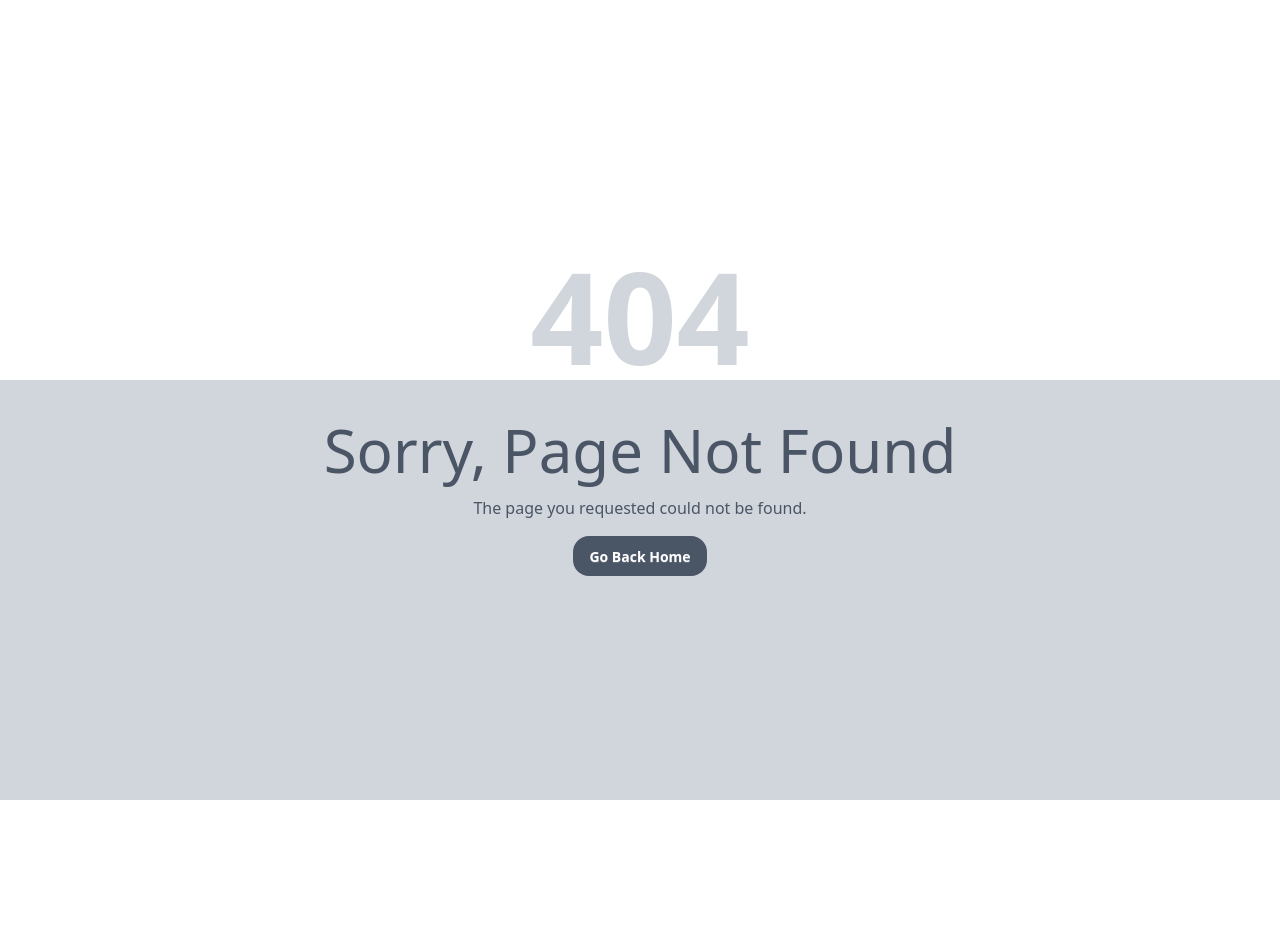
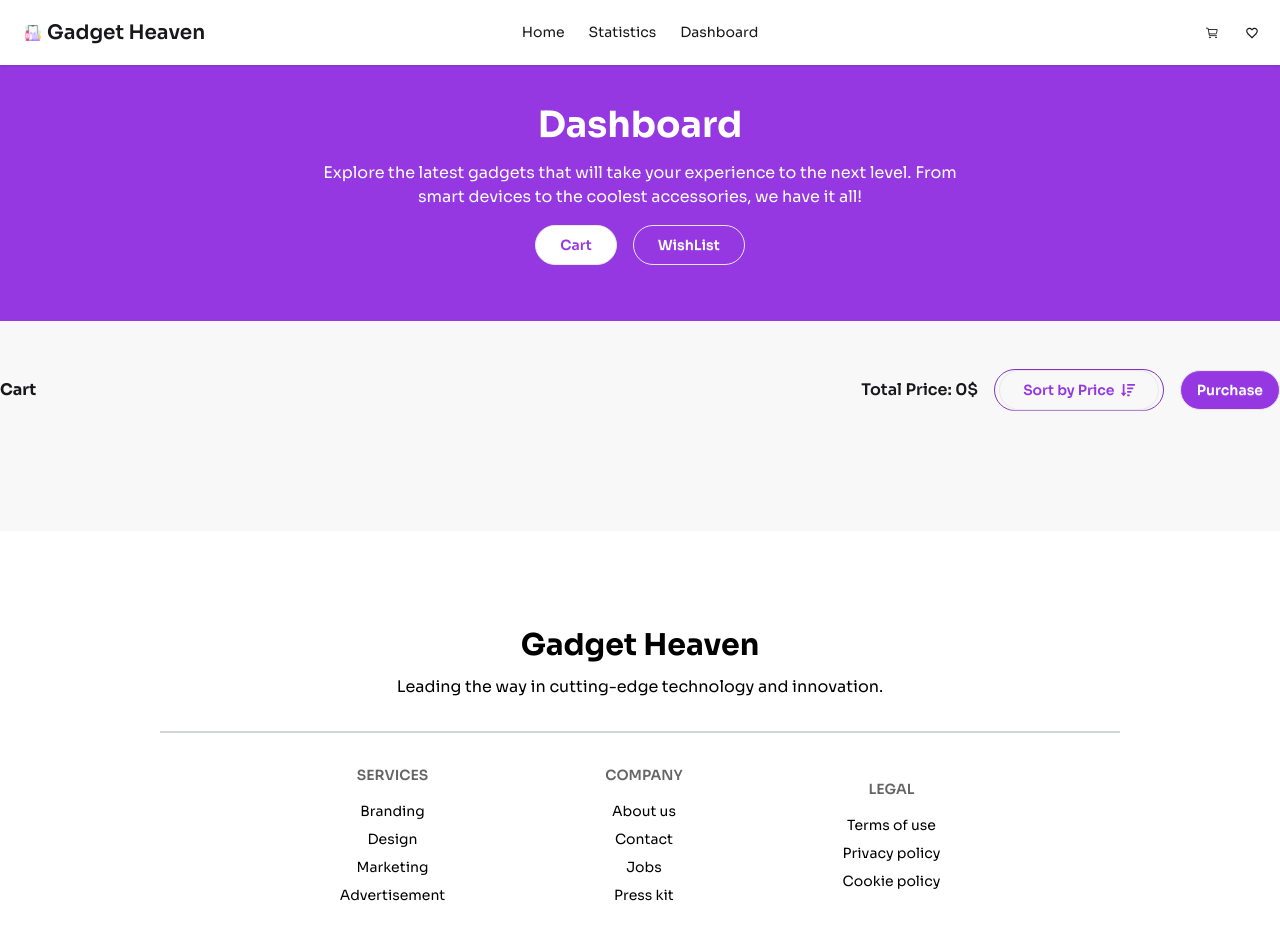
Before and after one commit to programming-hero-web-course-4/b10a8-gadget-heaven-STSumu, a React (Vite) app: page /dashboard in a window 1280 px wide. Before the commit this address had no page. Shown: the top 940 px of the page. Before the commit the page ends 800 px from the top, so only its background shows below. Built offline with nearby package versions, Linux system fonts and the light colour scheme; a web font is replaced by a local one.

Commit message:
added dashboard section

```diff
--- a/package.json
+++ b/package.json
@@ -17,6 +17,7 @@
     "react-dom": "^19.0.0",
     "react-icons": "^5.5.0",
     "react-router-dom": "^7.3.0",
+    "react-tabs": "^6.1.0",
     "sort-by": "^1.2.0",
     "tailwindcss": "^4.0.14"
   },
--- a/src/assets/functions/listChange.js
+++ b/src/assets/functions/listChange.js
@@ -1,29 +1,26 @@
-const addToList=(list,id)=>{
-    const storedList=getList(list);
-    if(list==='wish-list'){
-        if(storedList.includes(id)){
-            console.log("This is already in the wish list.");
-        }
-        else{
-            storedList.push(id);
-            console.log("Added to wish list.");
-        }
-    }
-    else{
-         storedList.push(id);
-         console.log("Added to cart");
-    }
-    const storedListStr=JSON.stringify(storedList);
-    localStorage.setItem(list,storedListStr);
-}
-const getList=(list)=>{
-    const storedListstr=localStorage.getItem(list);
-    if(storedListstr){
-        const storedListArr=JSON.parse(storedListstr);
-        return storedListArr;
-    }
-    else{
-        return [];
-    }
-}
-export {addToList,getList};
+const addToList = (list, id) => {
+  const storedList = getList(list);
+    storedList.push(id);
+    console.log("Added to ",list);
+  const storedListStr = JSON.stringify(storedList);
+  localStorage.setItem(list, storedListStr);
+};
+const removeFromList = (list, id) => {
+  const storedList = getList(list);
+    const newList=storedList.filter((idx)=>idx!==id);
+    console.log("Added to ",list);
+  const storedListStr = JSON.stringify(newList);
+  localStorage.setItem(list, storedListStr);
+};
+
+const getList = (list) => {
+  const storedListstr = localStorage.getItem(list);
+  if (storedListstr) {
+    const storedListArr = JSON.parse(storedListstr);
+    return storedListArr;
+  }
+  else {
+    return [];
+  }
+};
+export { addToList, getList,removeFromList };
--- /dev/null
+++ b/src/components/Dashboard/Dashboard.jsx
@@ -0,0 +1,146 @@
+import React, { useEffect, useState } from "react";
+import { Tab, Tabs, TabList, TabPanel } from "react-tabs";
+import "react-tabs/style/react-tabs.css";
+import { FaSortAmountDown } from "react-icons/fa";
+import { getList, removeFromList } from "../../assets/functions/listChange";
+import { useLoaderData } from "react-router-dom";
+import ListProduct from "../ListProduct/ListProduct";
+
+const Dashboard = () => {
+  const products = useLoaderData();
+  const [cart, setCart] = useState(true);
+  const [sort, setSort] = useState("Price");
+  const [wishList, setWishList] = useState([]);
+  const [cartList, setCartList] = useState([]);
+  const [cartTotal, setCartTotal] = useState();
+
+  const bg = "bg-[#9538E2] text-white";
+  const bg2 = "text-[#9538E2] bg-white";
+  useEffect(() => {
+    const localWishList = getList("wish-list");
+    const localCartList = getList("cart-list");
+    const wishProducts = products.filter((product) =>
+      localWishList.includes(product.product_id)
+    );
+    const cartProducts = products.filter((product) =>
+      localCartList.includes(product.product_id)
+    );
+    let total = 0;
+    cartProducts.forEach((product) => (total += product.price));
+    setCartTotal(total);
+    setWishList(wishProducts);
+    setCartList(cartProducts);
+  }, []);
+  const handleRemove = (list, id) => {
+    removeFromList(list, id);
+
+    if (list === "wish-list") {
+      const newWishList = wishList.filter(
+        (product) => product.product_id != id
+      );
+      setWishList(newWishList);
+    } else {
+      const newCartList = cartList.filter(
+        (product) => product.product_id != id
+      );
+      let newtotal=0;
+      newCartList.forEach((product)=>newtotal+=product.price);
+      setCartTotal(newtotal);
+      setCartList(newCartList);
+
+    }
+  };
+
+  return (
+    <div className="bg-base-200 pb-10">
+      <div className="h-[256px] bg-[#9538E2] w-full text-center text-white flex flex-col gap-2 lg:gap-4 items-center pt-10">
+        <h2 className="text-2xl md:text-4xl font-bold">Dashboard</h2>
+        <p className="w-3/4 md:w-1/2 text-sm md:text-base">
+          Explore the latest gadgets that will take your experience to the next
+          level. From smart devices to the coolest accessories, we have it all!
+        </p>
+        <div className="space-x-4">
+          <button
+            className={`btn rounded-3xl shadow-none px-6 ${cart ? bg2 : bg}`}
+            onClick={() => setCart(true)}
+          >
+            Cart
+          </button>
+          <button
+            className={`btn rounded-3xl shadow-none px-6 ${cart ? bg : bg2}`}
+            onClick={() => setCart(false)}
+          >
+            WishList
+          </button>
+        </div>
+      </div>
+      <div className="container mx-auto my-12">
+        <Tabs selectedIndex={cart ? 0 : 1}>
+          <TabList hidden>
+            <Tab>Cart</Tab>
+            <Tab>WishList</Tab>
+          </TabList>
+          <TabPanel>
+            <div className="flex justify-between items-center">
+              <h2 className="font-bold">Cart</h2>
+              <div className="flex items-center gap-4">
+                <h3 className="font-semibold hidden md:flex">
+                  Total Price: {cartTotal}$
+                </h3>
+                <div className="dropdown dropdown-start rounded-3xl border border-[#8332C5] ">
+                  <div
+                    tabIndex={0}
+                    role="button"
+                    className="btn text-[#9538E2] rounded-3xl mx-1 w-40"
+                  >
+                    Sort by {sort}
+                    <FaSortAmountDown />
+                  </div>
+                  <ul
+                    tabIndex={0}
+                    className="dropdown-content menu bg-base-100 rounded-box z-1 w-52 p-2 shadow-sm"
+                  >
+                    <li onClick={() => setSort("Price")}>
+                      <a>Price</a>
+                    </li>
+                    <li onClick={() => setSort("Rating")}>
+                      <a>Rating</a>
+                    </li>
+                  </ul>
+                </div>
+                <button className={`${bg} btn rounded-3xl`}>Purchase</button>
+              </div>
+            </div>
+            <div className="flex flex-col gap-3 md:gap-6 mt-8">
+              {cartList.map((product, idx) => (
+                <ListProduct
+                  key={idx}
+                  product={product}
+                  list={"cart-list"}
+                  handleRemove={handleRemove}
+                ></ListProduct>
+              ))}
+            </div>
+          </TabPanel>
+          <TabPanel>
+            <div className="flex justify-between">
+              <h2 className="font-bold">WishList</h2>
+            </div>
+            <div className="flex flex-col gap-3 md:gap-6 mt-8">
+              {wishList.map((product, idx) => (
+                <ListProduct
+                  key={idx}
+                  product={product}
+                  list={"wish-list"}
+                  handleRemove={handleRemove}
+                ></ListProduct>
+              ))}
+            </div>
+          </TabPanel>
+        </Tabs>
+      </div>
+    </div>
+  );
+};
+
+export default Dashboard;
--- /dev/null
+++ b/src/components/ListProduct/ListProduct.jsx
@@ -0,0 +1,39 @@
+import React from "react";
+import { MdCancel } from "react-icons/md";
+import { NavLink } from "react-router-dom";
+
+const ListProduct = ({ product, list, handleRemove }) => {
+  const { product_title, product_image, price, description, product_id } =
+    product;
+  const handleProductRemove = () => {
+    handleRemove(list, product_id);
+  };
+
+  return (
+    <div className="card card-side bg-base-100 shadow-sm p-3 md:p-8 h-64 space-x-3 md:space-x-10 ">
+      <figure className="w-1/3 h-full">
+        <img
+          src={product_image}
+          className="object-cover border border-gray-100"
+          alt="Movie"
+        />
+      </figure>
+      <div className="flex flex-grow items-center justify-between">
+        <NavLink to={`/details/${product_id}`}>
+          <div className="space-y-3 md:space-y-5">
+            <h2 className="card-title md:text-3xl">{product_title}</h2>
+            <p className="opacity-50 text-sm">{description}</p>
+            <p>Price:{price}$</p>
+          </div>
+        </NavLink>
+        <div className="card-actions items-center mr-3">
+          <button className="btn rounded-full" onClick={handleProductRemove}>
+            <MdCancel className="text-red-600" />
+          </button>
+        </div>
+      </div>
+    </div>
+  );
+};
+
+export default ListProduct;
--- a/src/components/Navbar/Navbar.jsx
+++ b/src/components/Navbar/Navbar.jsx
@@ -5,9 +5,9 @@ import { NavLink } from 'react-router-dom';
 
 const Navbar = () => {
     const links=<>
-        <li><NavLink>Home</NavLink> </li>
-        <li><NavLink>Statistics</NavLink></li>
-        <li><NavLink>Dashboard</NavLink></li>
+        <li><NavLink to='/'>Home</NavLink> </li>
+        <li><NavLink to='/statistics'>Statistics</NavLink></li>
+        <li><NavLink to='/dashboard'>Dashboard</NavLink></li>
     </>
     return (
         <div className="navbar bg-base-100 shadow-sm">
@@ -19,7 +19,7 @@ const Navbar = () => {
       <ul
         tabIndex={0}
         className="menu menu-sm dropdown-content bg-base-100 rounded-box z-1 mt-3 w-52 p-2 shadow">
-
+        {links}
       </ul>
     </div>
     <a className="btn btn-ghost text-xl"><img src='favicon-16x16.png'></img>Gadget Heaven</a>
@@ -34,9 +34,8 @@ const Navbar = () => {
     <IoCartOutline />
     </button>
     <button className="btn btn-ghost btn-circle">
-      <div className="indicator">
+      <div>
       <MdFavoriteBorder />
-        <span className="badge badge-xs badge-primary indicator-item"></span>
       </div>
     </button>
   </div>
--- a/src/components/ProductDetails/ProductDetails.jsx
+++ b/src/components/ProductDetails/ProductDetails.jsx
@@ -1,10 +1,12 @@
-import React from "react";
+import React, { useEffect, useState } from "react";
 import { useLoaderData, useParams } from "react-router-dom";
 import { IoCartOutline } from "react-icons/io5";
 import { MdOutlineFavoriteBorder } from "react-icons/md";
-import { addToList } from "../../assets/functions/listChange";
+import { addToList, getList } from "../../assets/functions/listChange";
 
 const ProductDetails = () => {
+  const [wishListed,setWishListed]=useState();
+
   const params = useParams();
   const { productId } = params;
   const id = parseInt(productId);
@@ -13,9 +15,17 @@ const ProductDetails = () => {
 
   const { product_title, product_image, rating, price, specifications } =
     product;
-  const handleAdd=(list)=>{
-    addToList(list,id);
-  }
+    useEffect(() => {
+      const wishList = getList("wish-list");
+      setWishListed(wishList.includes(id));
+    }, []);
+
+    const handleAdd = (list) => {
+      addToList(list, id);
+      if (list === "wish-list") {
+        setWishListed(true);
+      }
+    };
   return (
     <div className="flex flex-col justify-center items-center mb-[500px] md:mb-80">
       <div className="h-[375px] relative bg-[#9538E2] w-full text-center text-white flex flex-col gap-2 lg:gap-4 items-center pt-10">
@@ -61,7 +71,7 @@ const ProductDetails = () => {
           </div>
           <div className="card-actions">
             <button className="btn bg-[#9538E2] text-white rounded-4xl" onClick={()=>handleAdd('cart-list')}>Add to cart<IoCartOutline/></button>
-            <button className="btn rounded-full" onClick={()=>handleAdd('wish-list')}><MdOutlineFavoriteBorder className="text-lg"/></button>
+            <button className={`btn rounded-full ${wishListed? 'text-[#9538E2] ': ''}`} onClick={()=>handleAdd('wish-list')} disabled={wishListed}><MdOutlineFavoriteBorder className="text-lg"/></button>
           </div>
         </div>
       </div>
--- a/src/main.jsx
+++ b/src/main.jsx
@@ -9,6 +9,7 @@ import Root from './components/Root/Root.jsx';
 import Home from './components/Home/Home.jsx';
 import ErrorPage from './components/ErrorPage/ErrorPage.jsx';
 import ProductDetails from './components/ProductDetails/ProductDetails.jsx';
+import Dashboard from './components/Dashboard/Dashboard.jsx';
 
 const router = createBrowserRouter([
   {
@@ -25,6 +26,11 @@ const router = createBrowserRouter([
         element:<ProductDetails></ProductDetails>,
         loader:()=>fetch('/products.json'),
       },
+      {
+        path:'/dashboard',
+        element:<Dashboard></Dashboard>,
+        loader:()=>fetch('/products.json'),
+      }
     ]
   },
 ]);
```
Also changed, not shown: 1 other file (tests, documents, lock files or other folders).
